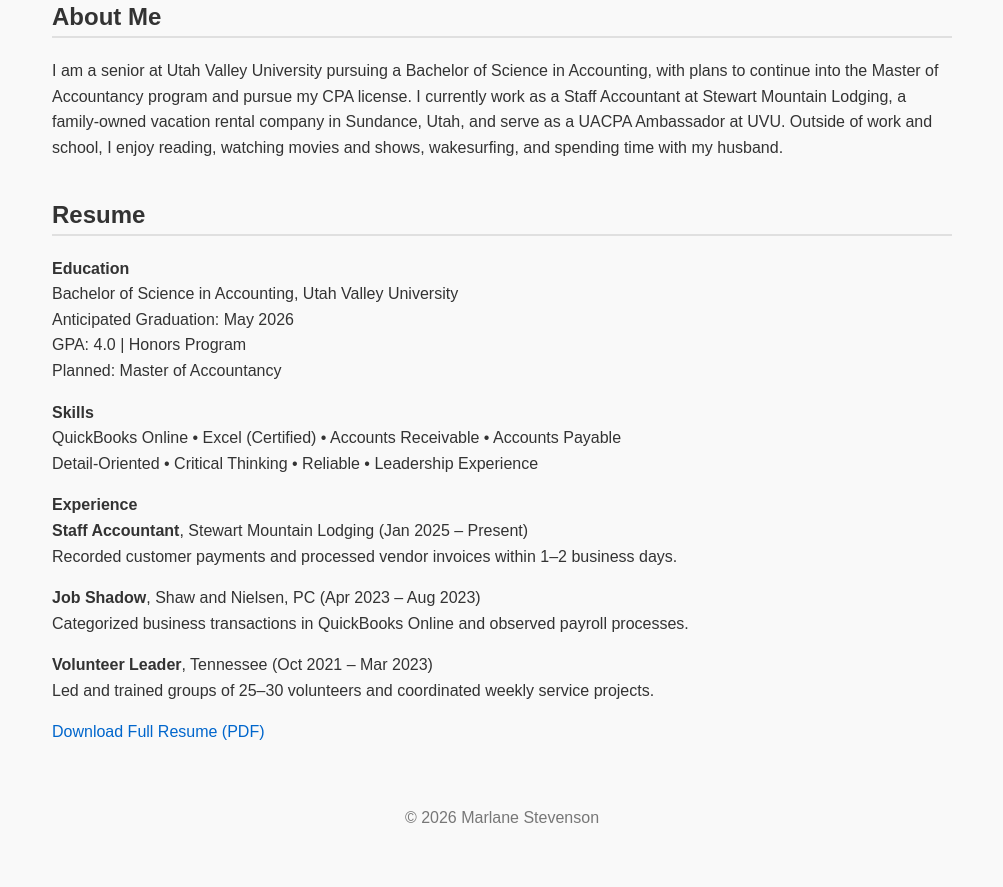
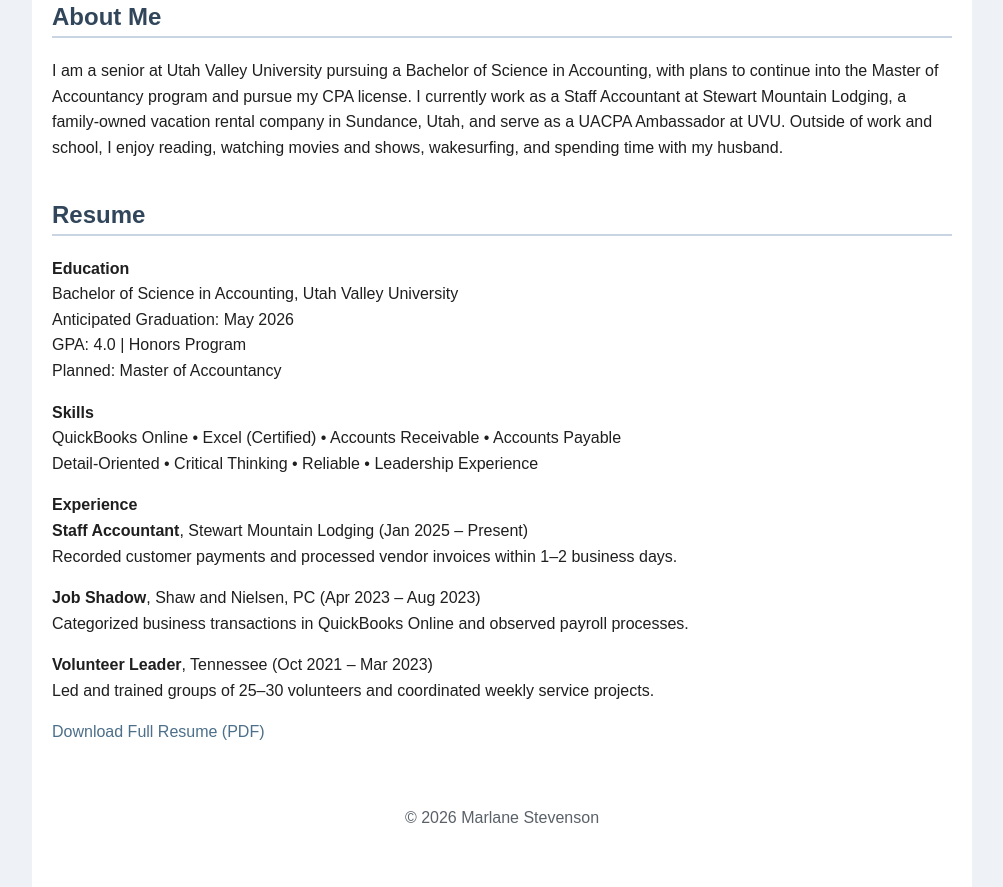
Before and after one commit to marlane-stevenson/MS4510Website, a plain HTML site: page index.html in a window 1280 px wide. Shown: the part 418-1305 px from the top of the page, without its empty margins (138-1141 px from the left). Drawn offline with Linux system fonts and the light colour scheme.

Commit message:
Update soft blue-gray accent colors

```diff
--- a/index.html
+++ b/index.html
@@ -10,14 +10,15 @@
             font-family: Arial, Helvetica, sans-serif;
             margin: 0;
             padding: 0;
-            background-color: #f9f9f9;
-            color: #333;
+            background-color: #eef2f6;
+            color: #1f1f1f;
         }
 
         .container {
             max-width: 900px;
             margin: 0 auto;
             padding: 40px 20px;
+            background-color: #ffffff;
         }
 
         header {
@@ -36,13 +37,15 @@
         h1 {
             font-size: 2.5rem;
             margin-bottom: 5px;
+            color: #2b3b4b;
         }
 
         h2 {
             font-size: 1.5rem;
             margin-top: 40px;
-            border-bottom: 2px solid #e0e0e0;
+            border-bottom: 2px solid #c9d5e3;
             padding-bottom: 5px;
+            color: #31465a;
         }
 
         p {
@@ -51,7 +54,7 @@
         }
 
         a {
-            color: #0066cc;
+            color: #4c6f8a;
             text-decoration: none;
         }
 
@@ -67,7 +70,7 @@
         footer {
             margin-top: 60px;
             font-size: 0.9rem;
-            color: #777;
+            color: #5a6168;
             text-align: center;
         }
     </style>
```
